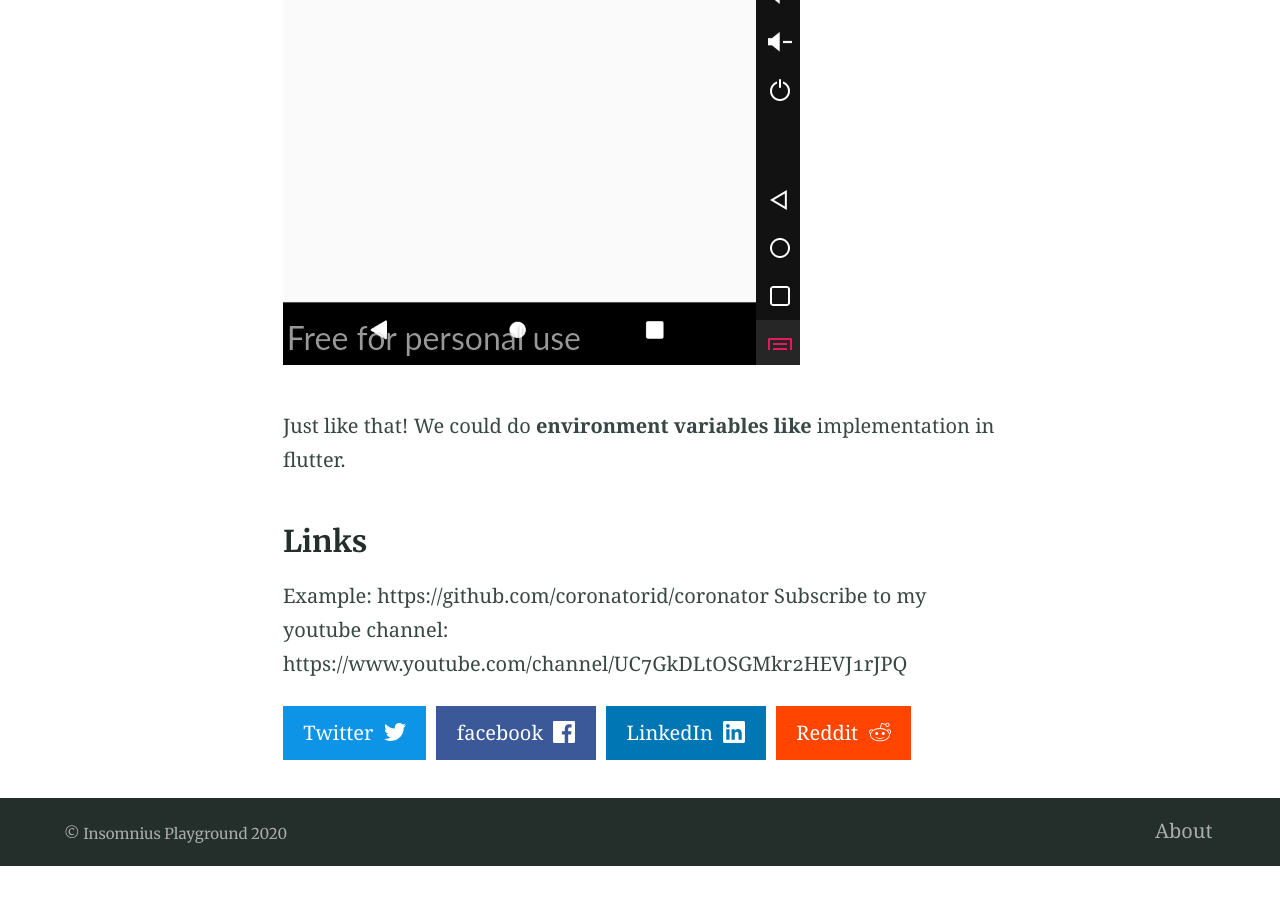
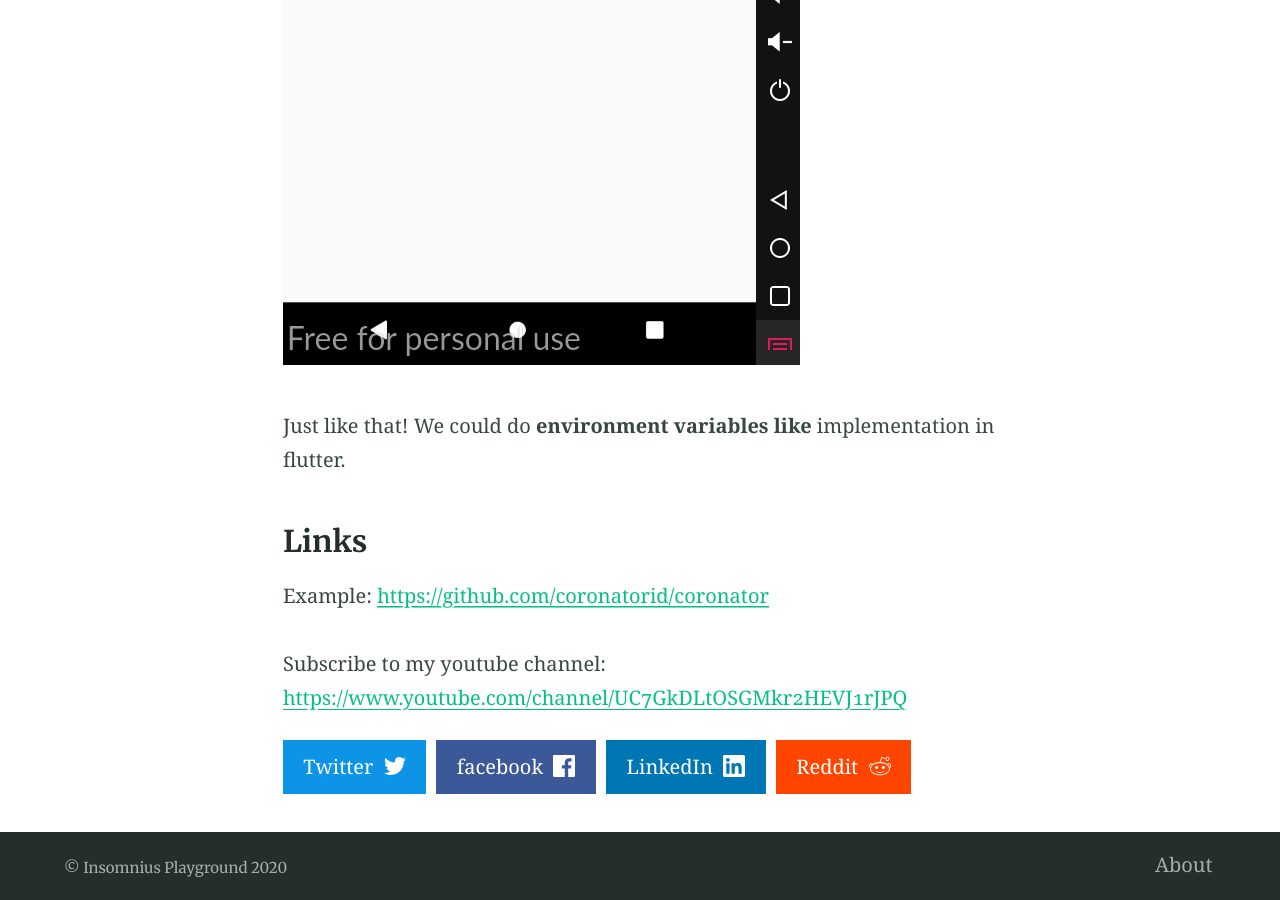
Before and after one commit to insomnius/personal, a Jekyll site: the page built from _posts/2020-12-19-flutter-environment-variable.md, in a window 1280 px wide and 900 px high, scrolled down 8443 px. Built offline with Jekyll 4.4.1, drawn with Linux system fonts in a browser that asks for light colours; comment, search, counter and statistics services are not loaded; before the commit the page ends 9309 px from its top, so only the background shows below that; part of the change alters nothing that is shown.

Commit message:
Fix few things

```diff
--- a/_posts/2020-12-19-flutter-environment-variable.md
+++ b/_posts/2020-12-19-flutter-environment-variable.md
@@ -7,7 +7,7 @@ layout: post
 comments: true
 ---
 
-1. ![Photo by Konstantin Dyadun](/assets/photo-project-ideas_sunday-morning.jpg)
+![Photo by Konstantin Dyadun](/assets/photo-project-ideas_sunday-morning.jpg)
 
 ### What is environment variable?
 
@@ -199,5 +199,6 @@ Just like that! We could do **environment variables like** implementation in flu
 
 ### Links
 
-Example: https://github.com/coronatorid/coronator
-Subscribe to my youtube channel: https://www.youtube.com/channel/UC7GkDLtOSGMkr2HEVJ1rJPQ
+Example: [https://github.com/coronatorid/coronator](https://github.com/coronatorid/coronator)
+
+Subscribe to my youtube channel: [https://www.youtube.com/channel/UC7GkDLtOSGMkr2HEVJ1rJPQ](https://www.youtube.com/channel/UC7GkDLtOSGMkr2HEVJ1rJPQ)
```
